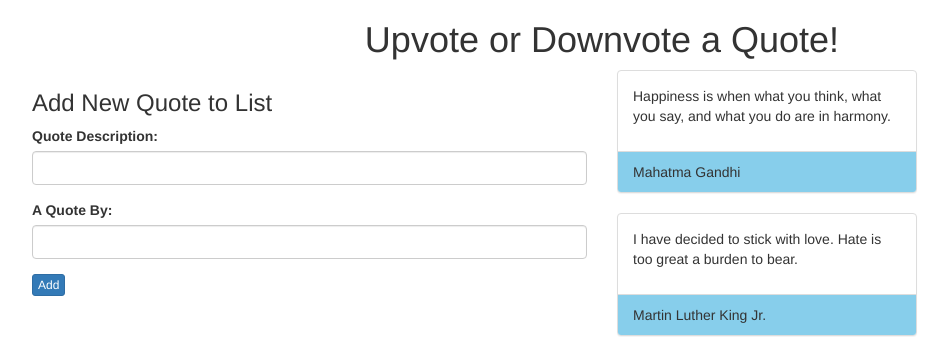
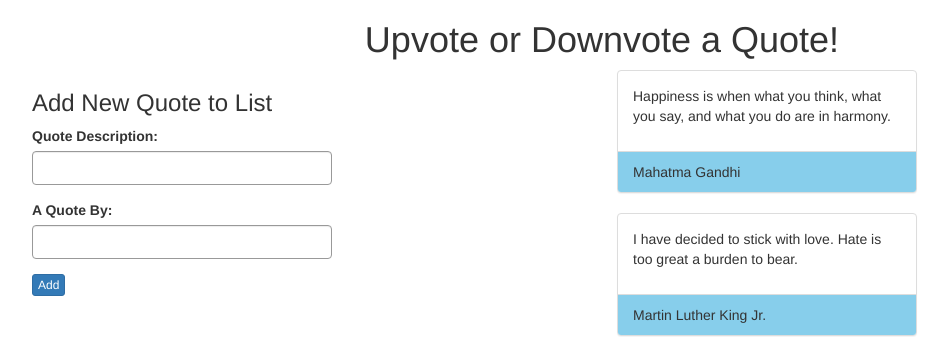
Before and after one commit to msanden/up-down-vote, an Angular app: page / in a window 1280 px wide. Shown: the top 337 px of the page, without its empty margins (38-986 px from the left). Built offline with nearby package versions, Linux system fonts and the light colour scheme.

Commit message:
nip <input> element width

```diff
--- a/src/app/new-quote/new-quote.component.css
+++ b/src/app/new-quote/new-quote.component.css
@@ -0,0 +1,6 @@
+input {
+    font: 1em sans-serif;
+    width: 300px;
+    box-sizing: border-box;
+    border: 1px solid #999;
+}
```
